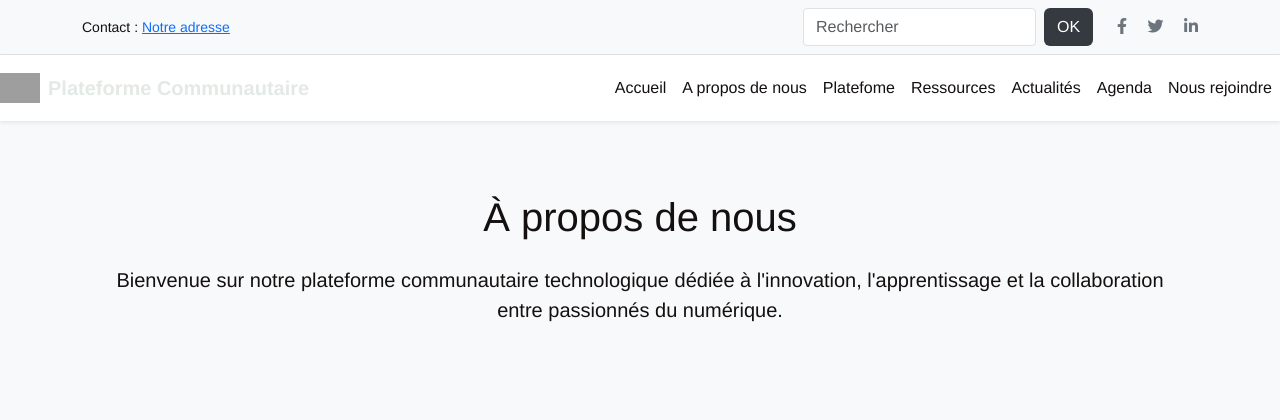
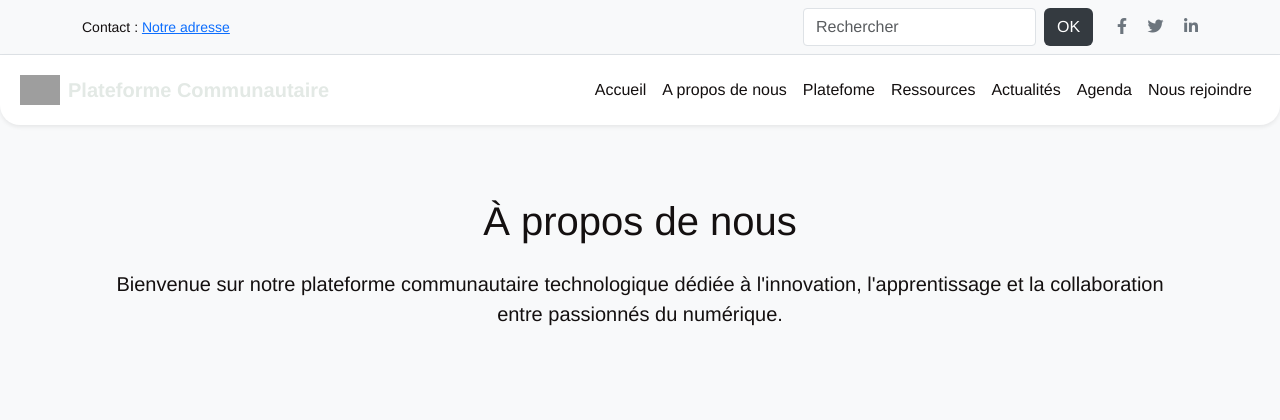
Before and after one commit to bahoumezekiel/communautyProject, a Django app: page /apropos/ in a window 1280 px wide. Shown: the top 420 px of the page. Run offline with Django 5.2, Linux system fonts and the light colour scheme; grey boxes are pictures that could not be loaded.

Commit message:
css modifier

```diff
--- a/Main/static/main/css/styles.css
+++ b/Main/static/main/css/styles.css
@@ -25,6 +25,8 @@ body {
 /* Barre de navigation */
 .navbar {
   background-color: blue;
+  padding: 10px 20px;
+  border-radius: 0 0 20px 20px;
 }
 .navbar-brand {
   font-weight: bold;
```
